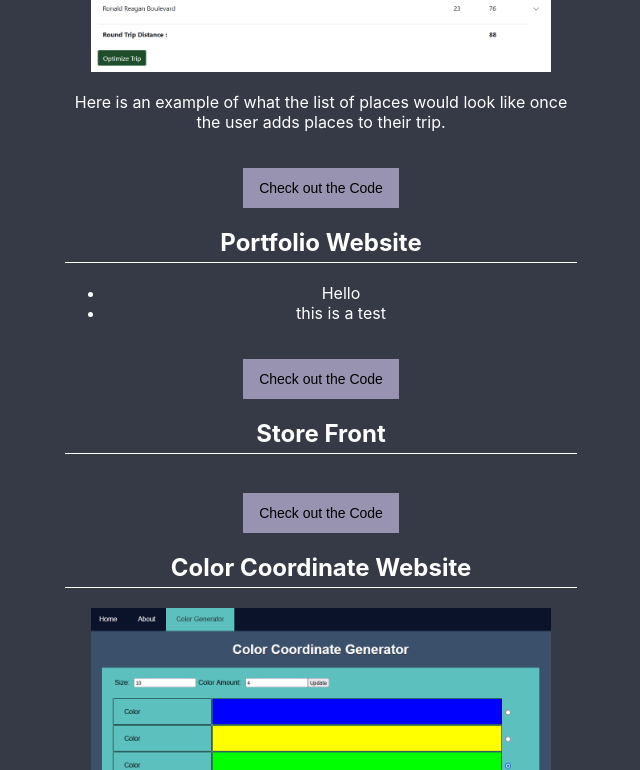
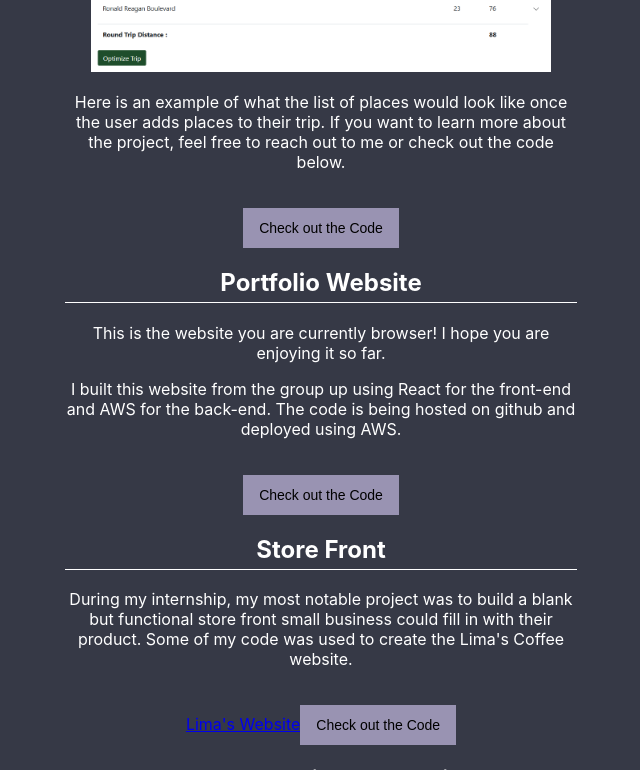
Before and after one commit to ramscuse/portfolio, a React (Create React App) app: page /Projects in a window 1280 px wide. Shown: the part 1370-2140 px from the top of the page, without its empty margins (319-959 px from the left). Built offline with nearby package versions, Linux system fonts and the light colour scheme; no server answers; what aws-amplify would draw is missing.

Commit message:
More Descriptions

```diff
--- a/src/Components/Projects.js
+++ b/src/Components/Projects.js
@@ -29,23 +29,34 @@ function Project() {
           names of places and coordinates.
         </p>
         <img id='List' src={list} alt='Itinerary List'/>
-        <p>Here is an example of what the list of places would look like once the user adds places to their trip.</p>
+        <p>
+          Here is an example of what the list of places would look like once the user adds places to their trip. If you want to learn
+          more about the project, feel free to reach out to me or check out the code below.
+        </p>
         <a href='https://github.com/ramscuse/cs314' target='_blank' rel="noopener noreferrer">
           <button>Check out the Code</button>
         </a>
       </div>
       <div id='portfolio'>
         <h2>Portfolio Website</h2>
-        <ul>
-          <li>Hello</li>
-          <li>this is a test</li>
-        </ul>
+        <p>
+          This is the website you are currently browser! I hope you are enjoying it so far.
+        </p>
+        <p>
+          I built this website from the group up using React for the front-end and AWS for the back-end. The code is being hosted on github
+          and deployed using AWS.
+        </p>
         <a href='https://github.com/ramscuse/portfolio' target='_blank' rel="noopener noreferrer">
           <button>Check out the Code</button>
         </a>
       </div>
       <div id='beantech'>
         <h2>Store Front</h2>
+        <p>
+          During my internship, my most notable project was to build a blank but functional store front small business could fill in with
+          their product. Some of my code was used to create the Lima's Coffee website.
+        </p>
+        <a href='https://www.limacoffeeroasters.com/collections/coffee' target='_blank' rel="noopener noreferrer">Lima's Website</a>
         <a href="https://github.com/ramscuse/project2" target='_blank' rel="noopener noreferrer">
           <button>Check out the Code</button>
         </a>
```
